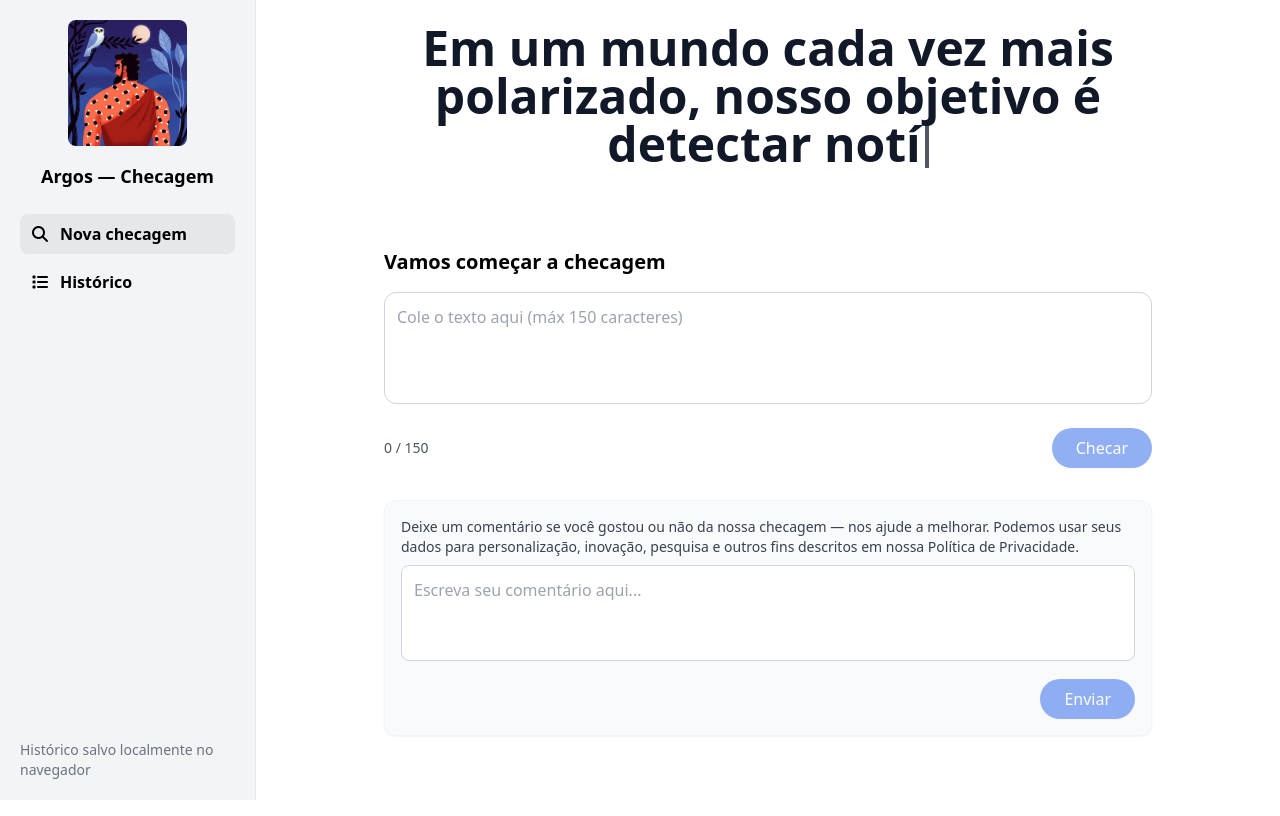
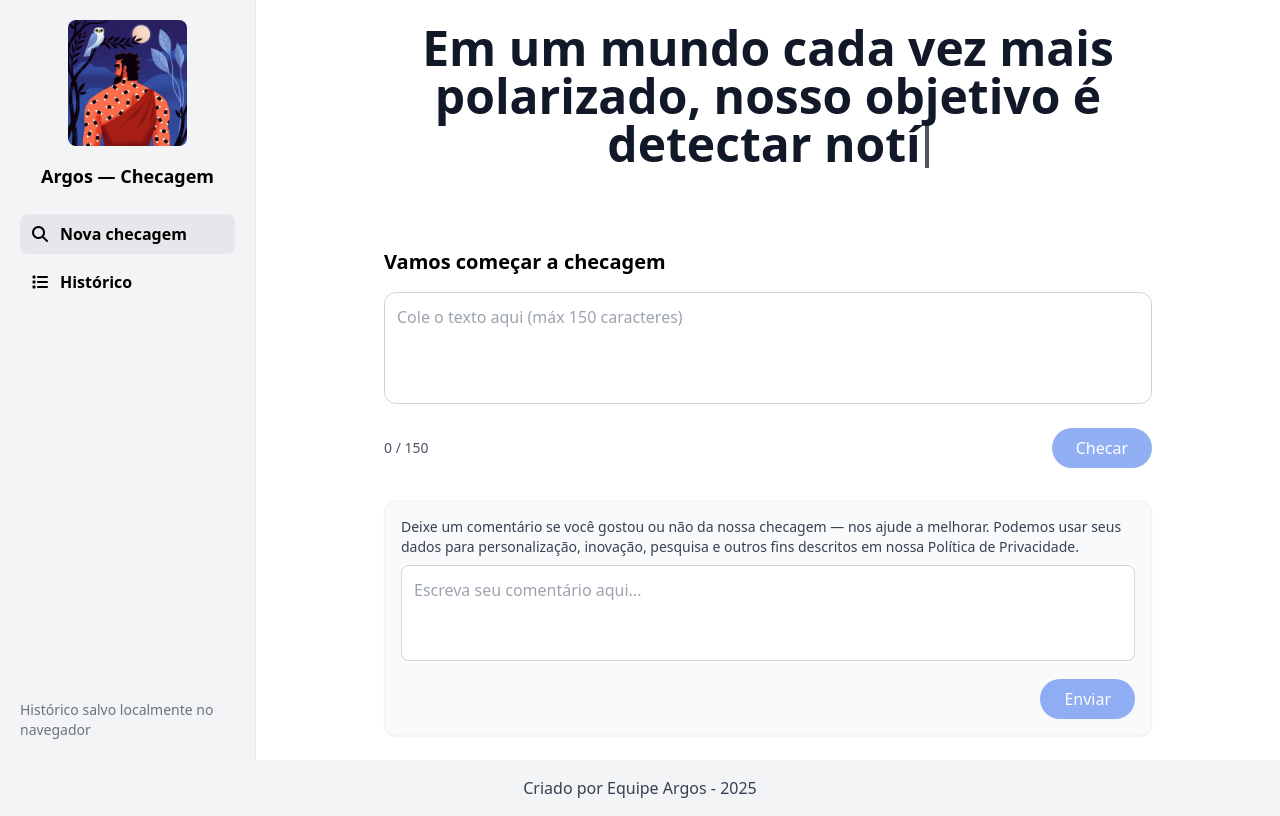
Before and after one commit to krosct/Project-ARGOS-ESS, a React (Vite) app in the folder frontend/: page / in a window 1280 px wide. Built offline with nearby package versions, Linux system fonts and the light colour scheme; no server answers.

Commit message:
Corrigir Erros Novos

```diff
--- a/frontend/src/App.jsx
+++ b/frontend/src/App.jsx
@@ -3,6 +3,7 @@ import Sidebar from "./components/Sidebar";
 import AnimatedIntro from "./components/AnimatedIntro";
 import CheckPanel from "./components/CheckPanel";
 import HistoryPanel from "./components/HistoryPanel";
+import Footer from "./components/Footer";
 import { HistoryProvider } from "./hooks/useHistory";
 
 export default function App() {
@@ -10,7 +11,8 @@ export default function App() {
 
   return (
     <HistoryProvider>
-      <div className="min-h-screen flex bg-white text-black">
+      <div className="flex flex-col min-h-screen">
+        <div className="flex flex-1 bg-white text-black">
           <Sidebar view={view} setView={setView} />
 
           <main className="flex-1 flex justify-center items-start p-6">
@@ -31,6 +33,10 @@ export default function App() {
             </div>
           </main>
         </div>
+
+        {/* Rodapé */}
+        <Footer />
+      </div>
     </HistoryProvider>
   );
 }
--- /dev/null
+++ b/frontend/src/components/Footer.jsx
@@ -0,0 +1,9 @@
+import React from "react";
+
+export default function Footer() {
+  return (
+    <footer className="text-center p-4 bg-gray-100 text-gray-700">
+      Criado por Equipe Argos - 2025
+    </footer>
+  );
+}
```
Lines whose indentation alone changed are shown as unchanged.
